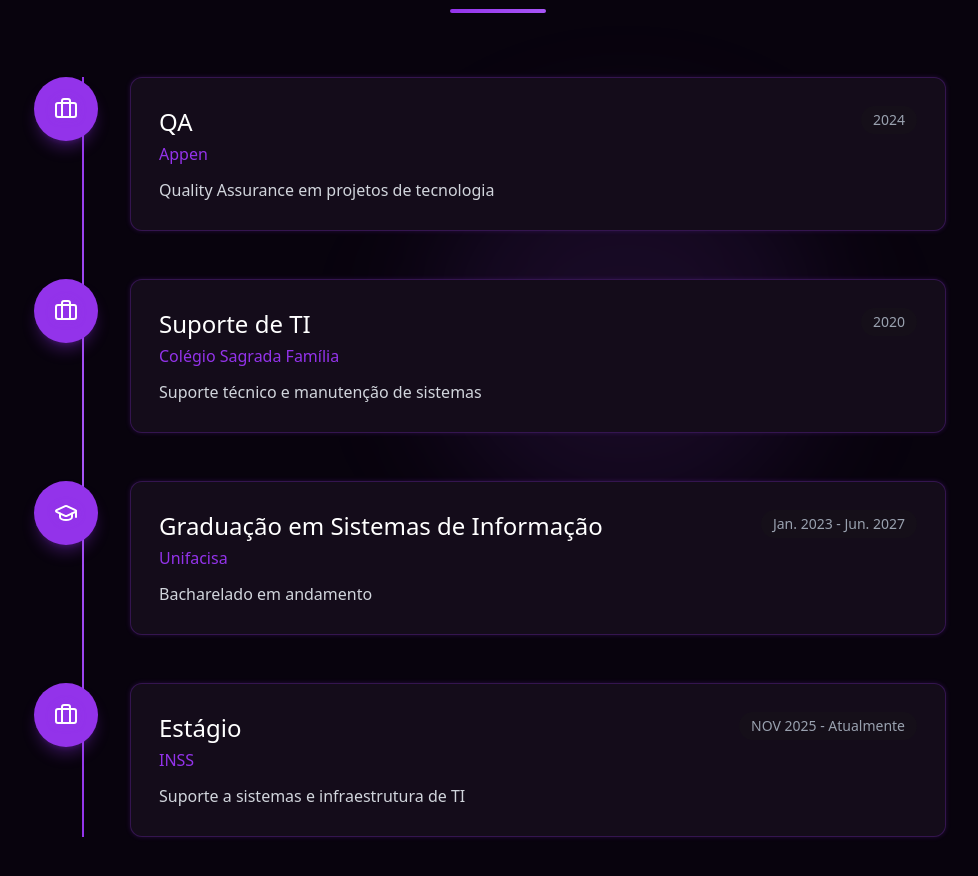
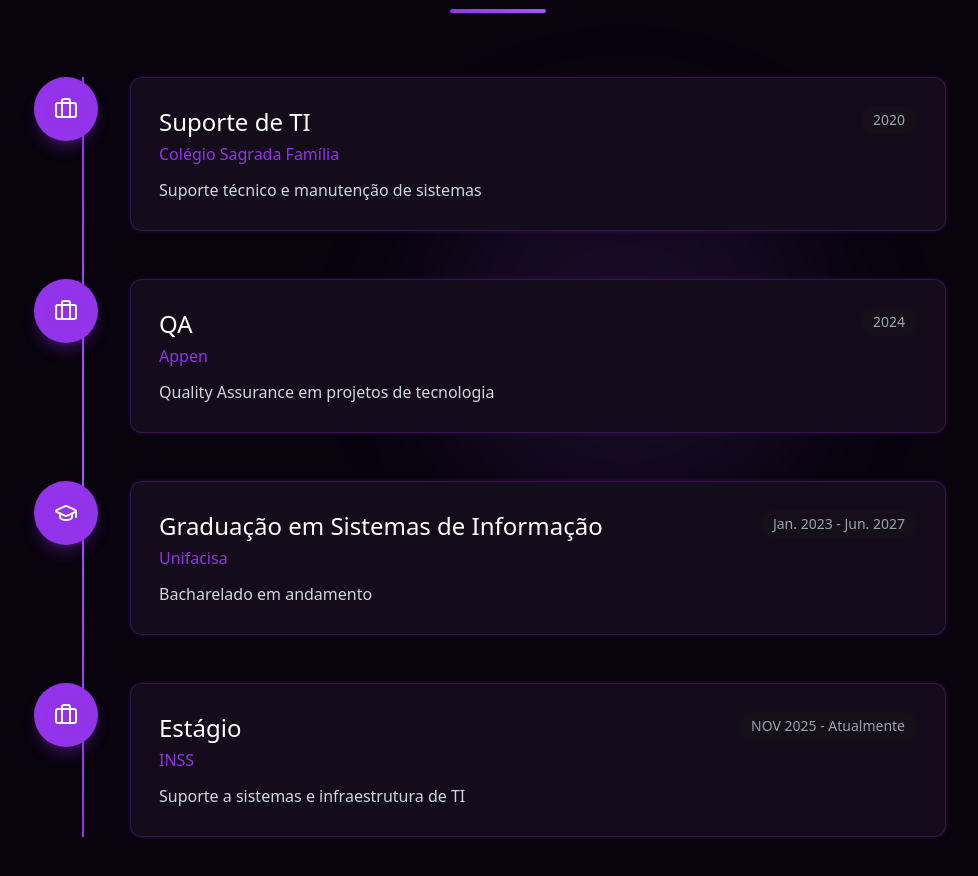
Before and after one commit to kleidsonadesign/ka.dev, a React (Vite) app: page / in a window 1280 px wide. Shown: the part 5165-6041 px from the top of the page, without its empty margins (142-1120 px from the left). Built offline with nearby package versions, Linux system fonts and the light colour scheme.

Commit message:
Remove duplicate experience entry
Removed duplicate work experience entry for 'Suporte de TI'.

```diff
--- a/src/components/Experience.tsx
+++ b/src/components/Experience.tsx
@@ -4,6 +4,16 @@
 
 export function Experience() {
   const timeline = [
+
+    {
+      type: "work",
+      icon: Briefcase,
+      title: "Suporte de TI",
+      company: "Colégio Sagrada Família",
+      period: "2020",
+      description: "Suporte técnico e manutenção de sistemas",
+    },
+
     {
       type: "work",
       icon: Briefcase,
@@ -12,14 +22,7 @@
       period: "2024",
       description: "Quality Assurance em projetos de tecnologia",
     },
-    {
-      type: "work",
-      icon: Briefcase,
-      title: "Suporte de TI",
-      company: "Colégio Sagrada Família",
-      period: "2020",
-      description: "Suporte técnico e manutenção de sistemas",
-    },
+
     {
       type: "education",
       icon: GraduationCap,
```
